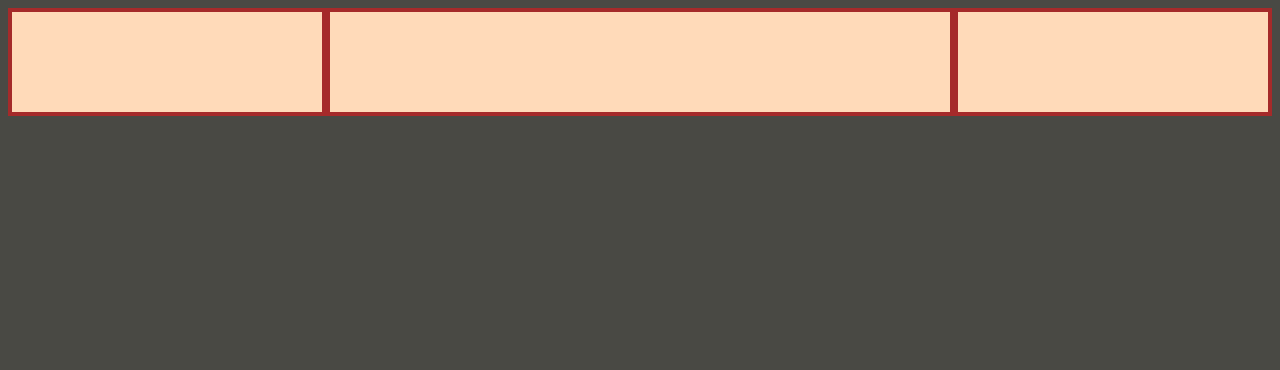
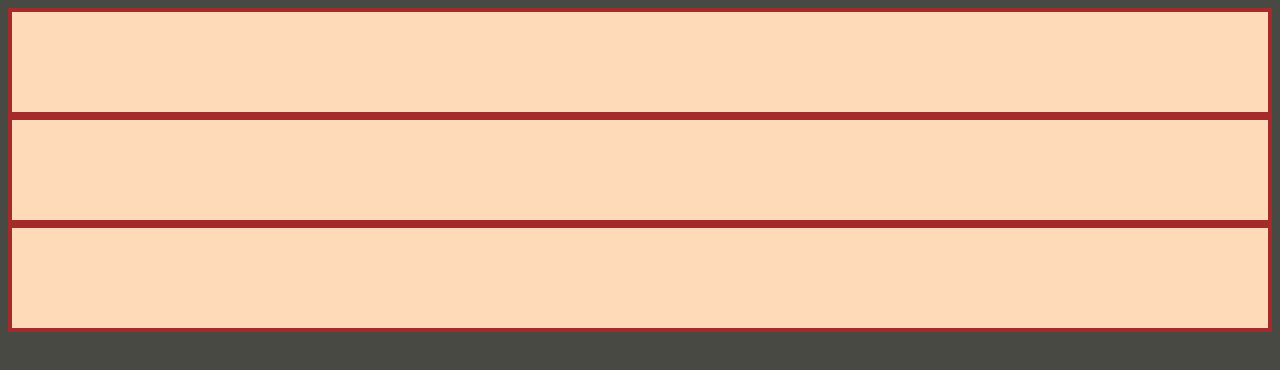
Before and after one commit to ai94iq/random-web, a plain HTML site: page pages/flex.html in a window 1280 px wide. Drawn offline with Linux system fonts and the light colour scheme.

Commit message:
random: use flex-direction instead of shrink
Signed-off-by: Abdulwahab Isam <abdoi94.iq@gmail.com>

```diff
--- a/pages/flex.css
+++ b/pages/flex.css
@@ -4,6 +4,7 @@ html {
 
 .flex-container {
   display: flex;
+  flex-direction: column;
 }
 
 /* this selector selects all divs inside of .flex-container */
@@ -11,10 +12,4 @@ html {
   background: peachpuff;
   border: 4px solid brown;
   height: 100px;
-  flex: 1 1 0%;
 }
-
-/* only div.two is selected here */
-.flex-container .two {
-  flex: 2 1 0%;
-}
```
